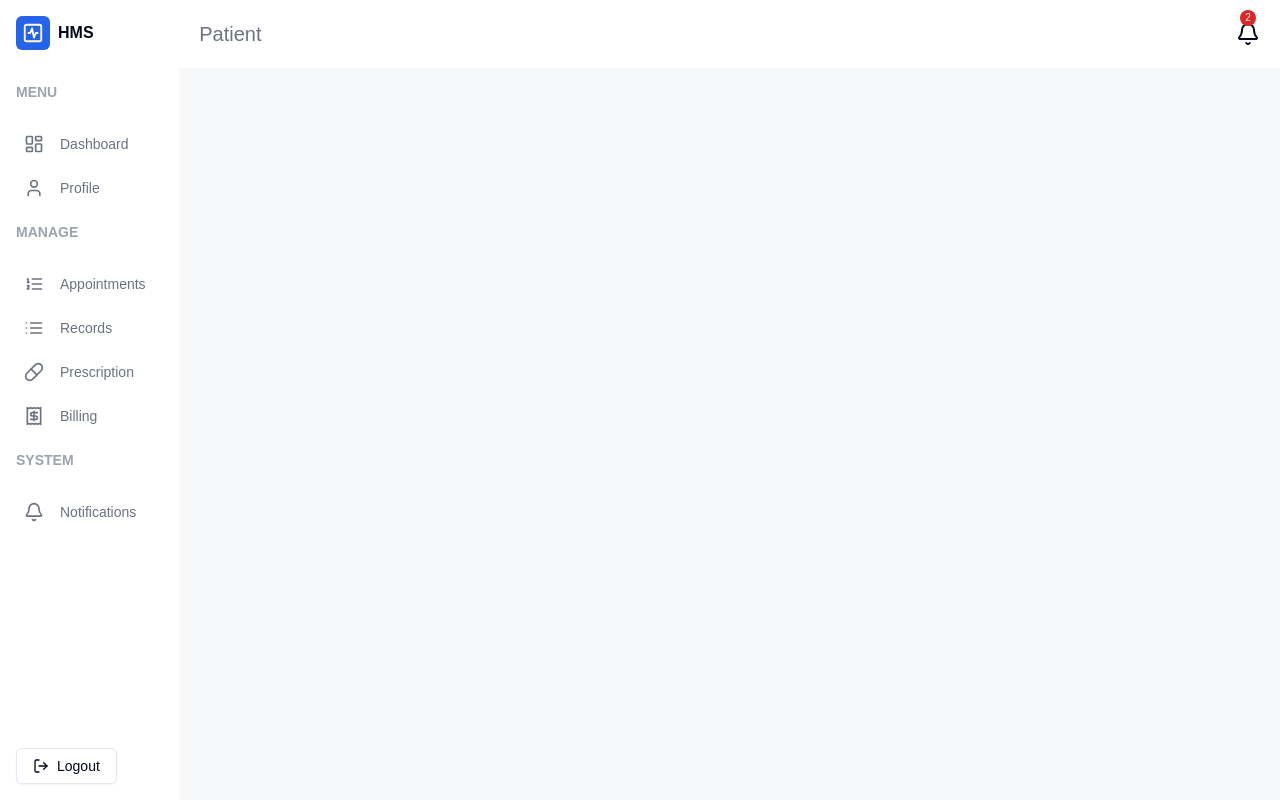
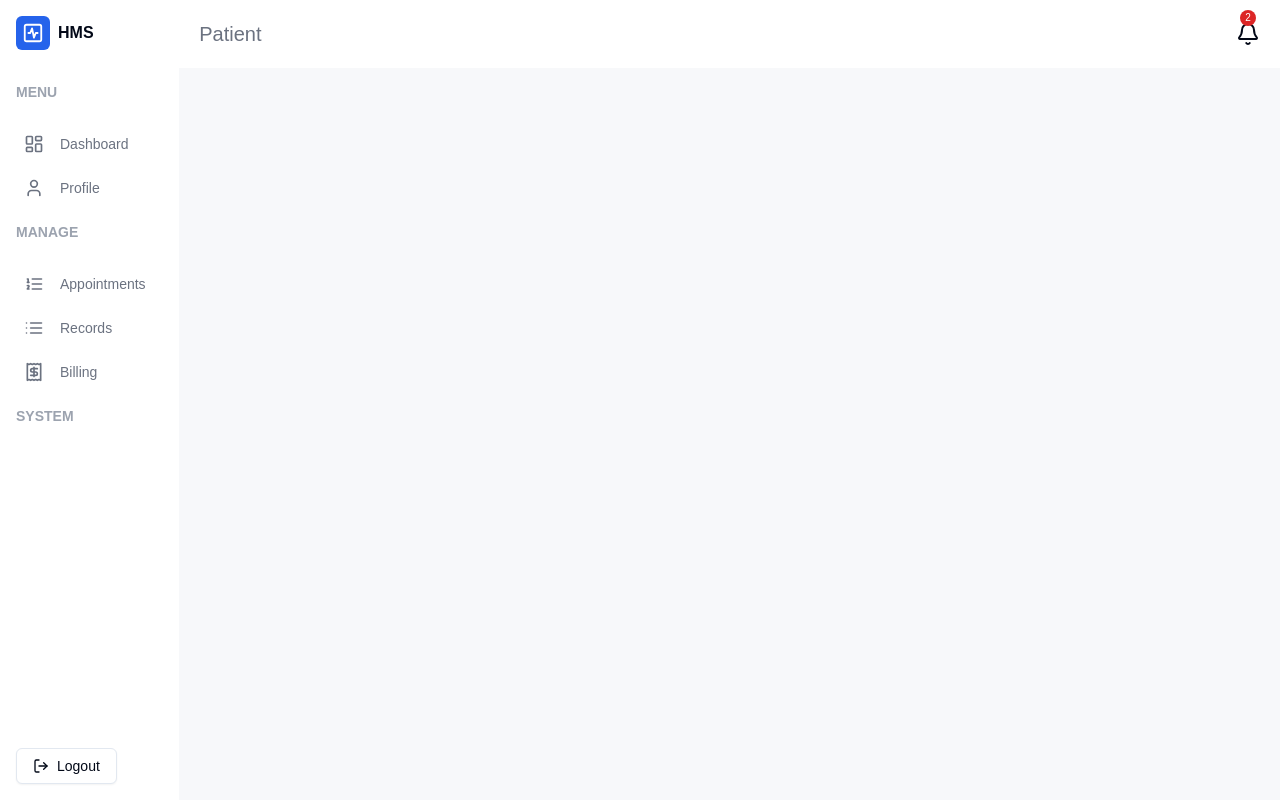
Before and after one commit to YashBudhwar1/hospital-management-system, a Next.js app: page /patient in a window 1280 px wide. Built offline with nearby package versions, Linux system fonts and the light colour scheme; no server answers.

Commit message:
removed unnecessary imports

```diff
--- a/src/components/ui/sidebar.tsx
+++ b/src/components/ui/sidebar.tsx
@@ -1,10 +1,8 @@
 import { getRole } from "@/utils/roles";
 import {
-  Bell,
   LayoutDashboard,
   List,
   ListOrdered,
-  Logs,
   LucideIcon,
   Pill,
   Receipt,
@@ -104,12 +102,6 @@ export const Sidebar = async () => {
           icon: Users,
         },
         {
-          name: "Administer Medications",
-          href: "/nurse/administer-medications",
-          access: ["admin", "doctor", "nurse"],
-          icon: Pill,
-        },
-        {
           name: "Appointments",
           href: "/record/appointments",
           access: ["patient"],
@@ -122,12 +114,6 @@ export const Sidebar = async () => {
           icon: List,
         },
         {
-          name: "Prescription",
-          href: "#",
-          access: ["patient"],
-          icon: Pill,
-        },
-        {
           name: "Billing",
           href: "/patient/self?cat=payments",
           access: ["patient"],
@@ -138,18 +124,6 @@ export const Sidebar = async () => {
     {
       label: "System",
       links: [
-        {
-          name: "Notifications",
-          href: "/notifications",
-          access: ACCESS_LEVELS_ALL,
-          icon: Bell,
-        },
-        {
-          name: "Audit Logs",
-          href: "/admin/audit-logs",
-          access: ["admin"],
-          icon: Logs,
-        },
         {
           name: "Settings",
           href: "/admin/system-settings",
```
